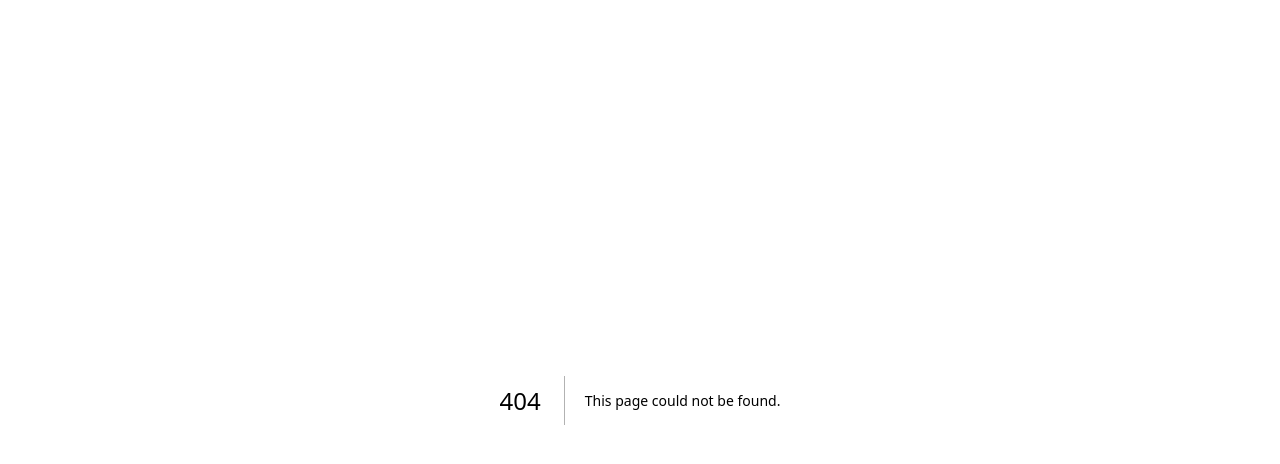
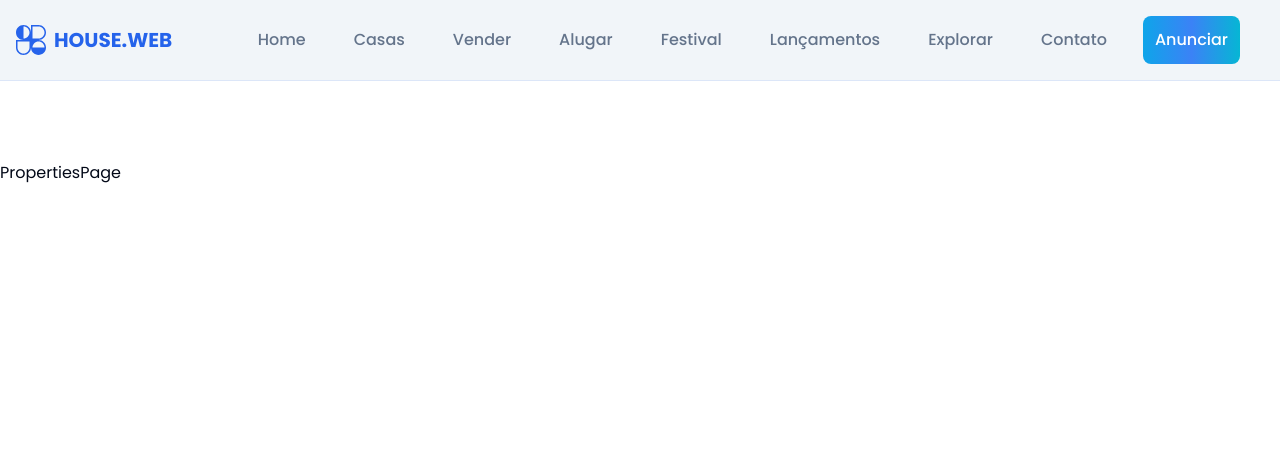
Before and after one commit to geraldobl58/house-web, a Next.js app: page /properties/1 in a window 1280 px wide. Before the commit this address had no page. Shown: the top 464 px of the page. Built offline with nearby package versions, Linux system fonts and the light colour scheme.

Commit message:
feat: Add single page property

```diff
--- /dev/null
+++ b/src/app/(platform)/(routes)/properties/[propertiesId]/components/client.tsx
@@ -0,0 +1,9 @@
+"use client";
+
+export const PropertiesClient = () => {
+  return (
+    <div>
+      <div>PropertiesClient</div>
+    </div>
+  );
+};
--- /dev/null
+++ b/src/app/(platform)/(routes)/properties/[propertiesId]/page.tsx
@@ -0,0 +1,25 @@
+import prismadb from "@/lib/prismadb";
+import { PropertiesClient } from "./components/client";
+
+interface PropertiesPageProps {
+  params: {
+    propertyId: string;
+  };
+}
+
+const PropertiesPage = async ({ params }: PropertiesPageProps) => {
+  // const properties = await prismadb.property.findUnique({
+  //   where: {
+  //     id: params.propertyId,
+  //   },
+  // });
+
+  return (
+    <>
+      <div>PropertiesPage</div>
+      {/* <PropertiesClient properties={properties} /> */}
+    </>
+  );
+};
+
+export default PropertiesPage;
```
